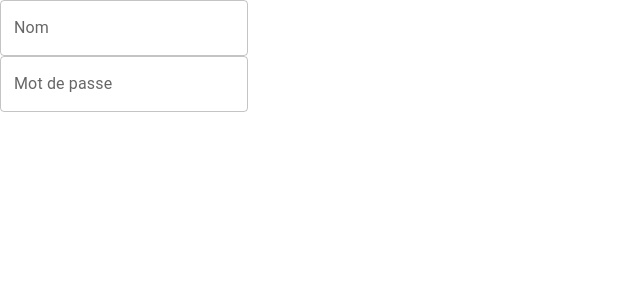
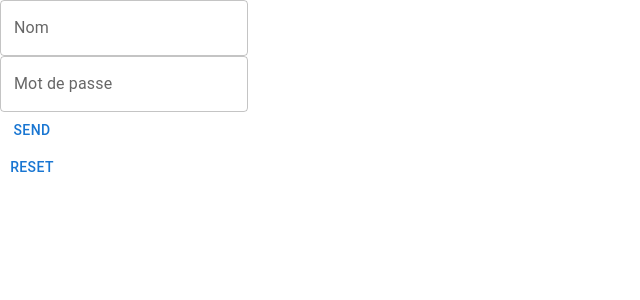
Before and after one commit to TianaNanta/e-trosa, a React (Create React App) app in the folder frontend/my-app/: page / in a window 1280 px wide. Shown: the top 300 px of the page, without its empty margins (0-640 px from the left). Built offline with nearby package versions, Linux system fonts and the light colour scheme.

Commit message:
creating a reusable styledbutton component

```diff
--- a/frontend/my-app/src/App.tsx
+++ b/frontend/my-app/src/App.tsx
@@ -1,11 +1,23 @@
-import React from 'react';
+import React, {useState} from 'react';
 import Input from './components/input/input';
+import StyledButton from './components/buttons/button';
 
 function App() {
+
+  const [name , setName] = useState('');
+  const [password , setPassword] = useState('');
+
+  function handleReset() {
+    setName('');
+    setPassword('');
+  }
+
   return (
     <>
-      <Input id={'name'} type={'text'} label={'Nom'} />
-      <Input id={'password'} type={'password'} label={'Mot de passe'} />
+      <Input id={'name'} type={'text'} label={'Nom'} value={name} setValue={setName} />
+      <Input id={'password'} type={'password'} label={'Mot de passe'} value={password} setValue={setPassword} />
+      <StyledButton text={'send'} />
+      <StyledButton text={'reset'} onClick={handleReset}/>
     </>
   );
 }
--- /dev/null
+++ b/frontend/my-app/src/components/buttons/button.style.ts
@@ -0,0 +1,7 @@
+import styled from 'styled-components';
+import { Box } from '@mui/material';
+
+
+export const BoxStyled = styled(Box)`
+    display: flex,
+`
--- /dev/null
+++ b/frontend/my-app/src/components/buttons/button.tsx
@@ -0,0 +1,22 @@
+import React, { useState } from "react";
+import { BoxStyled } from "./button.style";
+import { Button } from "@mui/material";
+
+interface IButton{
+    text: string,
+    onClick?: () => void,
+
+}
+
+const StyledButton: React.FC<IButton> = ({ text, onClick }) => {
+
+    return (
+        <BoxStyled>
+            <Button onClick={onClick}>
+            {text}
+            </Button>
+        </BoxStyled>
+    )
+}
+
+export default StyledButton
--- a/frontend/my-app/src/components/input/input.tsx
+++ b/frontend/my-app/src/components/input/input.tsx
@@ -6,14 +6,15 @@ interface IInput {
     id: string,
     label: string,
     type: string,
+    value: string,
+    setValue: (value : string) => void,
 }
 
-const Input: React.FC<IInput> = ({ id, label, type }) => {
+const Input: React.FC<IInput> = ({ id, label, type, value, setValue }) => {
 
-    const [text, setText] = useState('');
 
     const handleChange = (event: any) => {
-        setText(event.target.value);
+        setValue(event.target.value);
       };
 
     return (
@@ -22,7 +23,7 @@ const Input: React.FC<IInput> = ({ id, label, type }) => {
                 id={id}
                 label={label}
                 type={type}
-                value={text}
+                value={value}
                 onChange={handleChange}
             />
         </BoxStyled>
```
